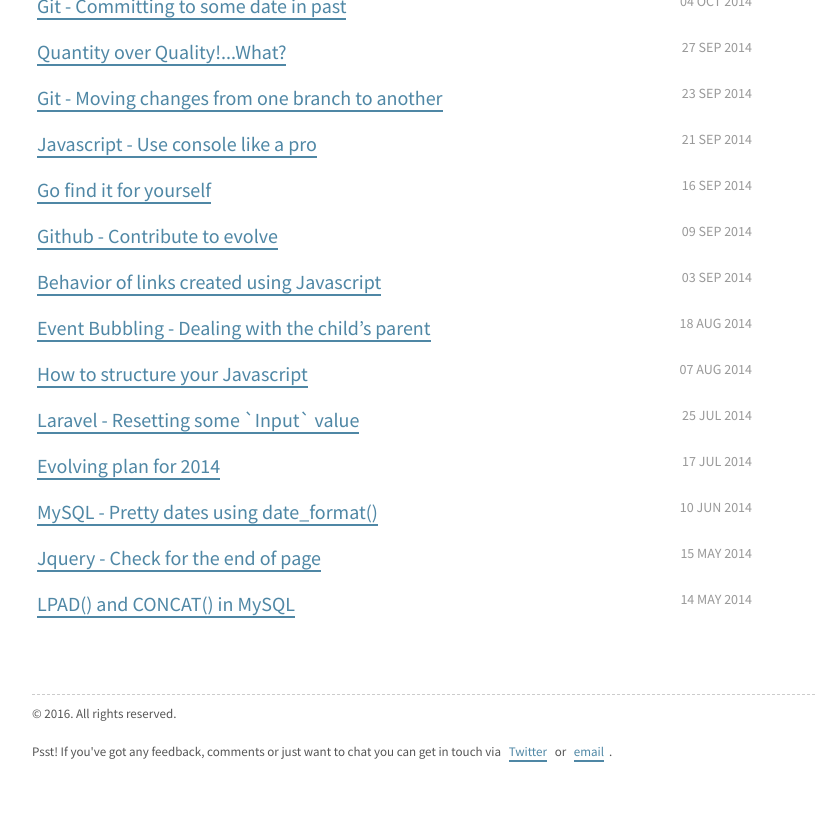
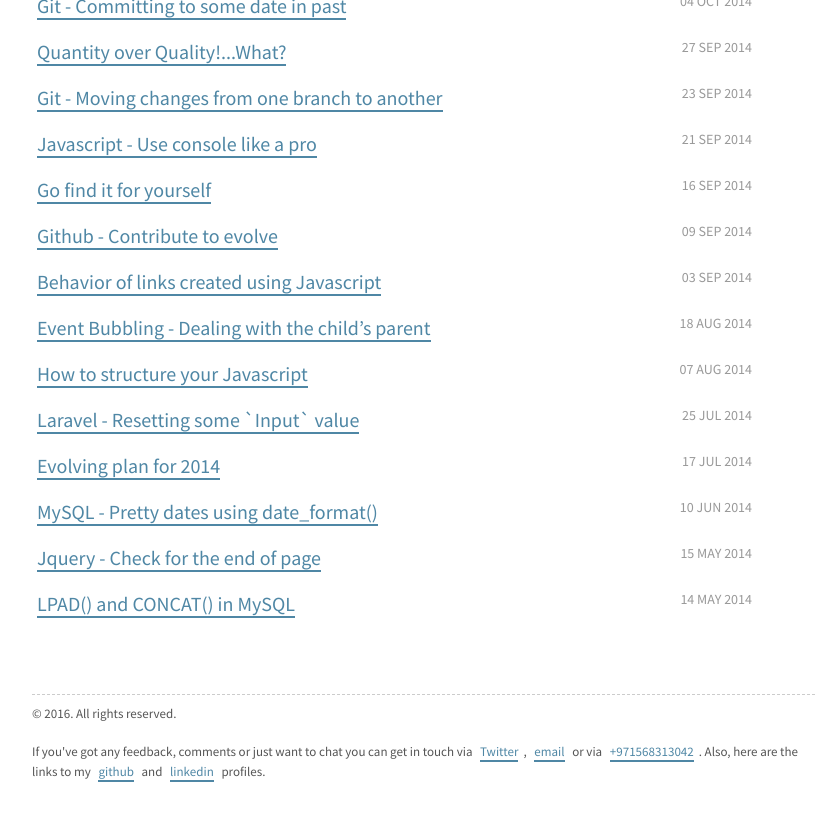
Before and after one commit to kamranahmedse/kamranahmedse.github.io, a Jekyll site: the page built from index.html, in a window 1280 px wide and 900 px high, scrolled down 1470 px. Shown: the top 821 px of the window, without its empty margins (248-1076 px from the left). Built offline with Jekyll 4.4.1, drawn with Linux system fonts in a browser that asks for light colours; some web fonts are replaced; the list of posts is cut into pages by our own code; some of the changed text lies outside the part shown.

Commit message:
Update intro content

```diff
--- a/_layouts/default.html
+++ b/_layouts/default.html
@@ -24,7 +24,7 @@
         <div class="site-footer">
             <span class="muted">&copy; <time datetime="{{ site.time | date_to_xmlschema }}">{{ site.time | date: '%Y' }}</time>. All rights reserved.</span>
 
-            <p class="muted">Psst! If you've got any feedback, comments or just want to chat you can get in touch via <a href="http://twitter.com/kamranahmed_se" target="_blank">Twitter</a> or <a href="mailto:kamranahmed.se@gmail.com">email</a>.</p>
+            <p class="muted">If you've got any feedback, comments or just want to chat you can get in touch via <a href="http://twitter.com/kamranahmed_se" target="_blank">Twitter</a>, <a href="mailto:kamranahmed.se@gmail.com">email</a> or via <a href="#">+971568313042</a>. Also, here are the links to my <a href="http://github.com/kamranahmedse">github</a> and <a href="#">linkedin</a> profiles.</p>
         </div>
 
     </div>
--- a/index.html
+++ b/index.html
@@ -7,7 +7,7 @@
 <div class="page-header">
     <h1>{{ site.author.name }}</h1>
 
-    <p>I am a full-stack developer working at <a href="http://tajawal.com" target="_blank" rel="external">Tajawal</a> in Dubai. In my spare time, you can find me working on <a href="http://github.com/kamranahmedse" target="_blank" rel="external">open source</a> stuff. And this is the place where I blab about the web stuff and sometime in general.</p>
+    <p>I am a full-stack developer working at <a href="http://tajawal.com" target="_blank" rel="external">Tajawal</a> in Dubai. In my spare time, you can find me working on <a href="http://github.com/kamranahmedse" target="_blank" rel="external">open source</a> stuff. This is the place where I blab about the web stuff and sometimes about the stuff in general.</p>
 
     <p>Feel free to <a href="https://twitter.com/kamranahmed_se" target="_blank" rel="external">tweet me</a> or <a href="mailto:kamranahmed.se@gmail.com?subject=kamranahmed.info">drop me a line</a>.</p>
 </div>
```
